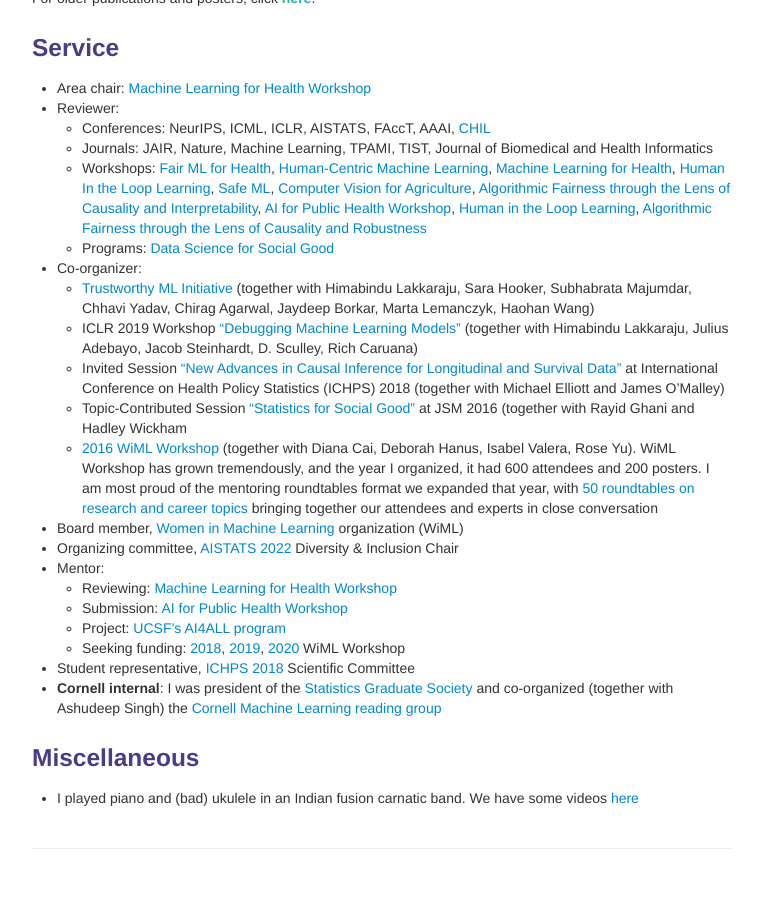
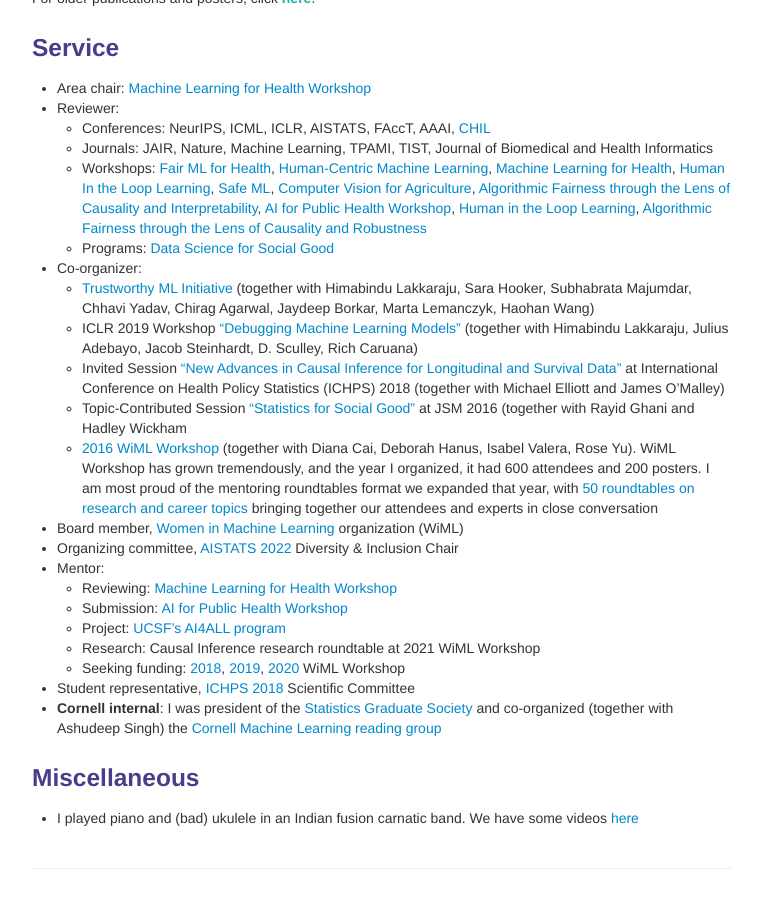
Before and after one commit to shftan/shftan.github.io, a Jekyll site: the page built from index.md, in a window 1280 px wide and 900 px high, scrolled down 2863 px. Shown: the whole window, without its empty margins (258-1020 px from the left). Built offline with Jekyll 4.4.1, drawn with Linux system fonts in a browser that asks for light colours.

Commit message:
Update index.md

```diff
--- a/index.md
+++ b/index.md
@@ -153,6 +153,7 @@ For older publications and posters, click <a class="paper" href="olderpublicatio
   - Reviewing: [Machine Learning for Health Workshop](https://ml4health.github.io/2020/)
   - Submission: [AI for Public Health Workshop](https://aiforpublichealth.github.io/)
   - Project: [UCSF's AI4ALL program](http://ai4all.ucsf.edu/)
+  - Research: Causal Inference research roundtable at 2021 WiML Workshop
   - Seeking funding: [2018](https://wimlworkshop.org/2018/program/), [2019](https://wimlworkshop.org/2019/program/), [2020](https://wimlworkshop.org/neurips2020/program/) WiML Workshop
 - Student representative, [ICHPS 2018](http://ww2.amstat.org/meetings/ichps/2018/) Scientific Committee
 - **Cornell internal**: I was president of the [Statistics Graduate Society](https://stat.cornell.edu/about-us/sgs) and co-organized (together with Ashudeep Singh) the [Cornell Machine Learning reading group](http://wiki.cs.cornell.edu/index.php?title=Machine_Learning_Discussion_Group)
```
